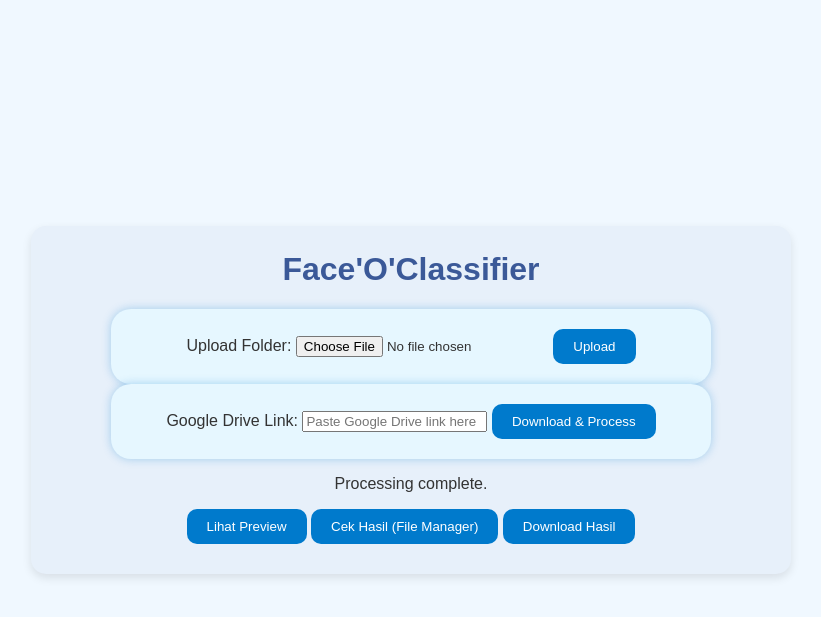
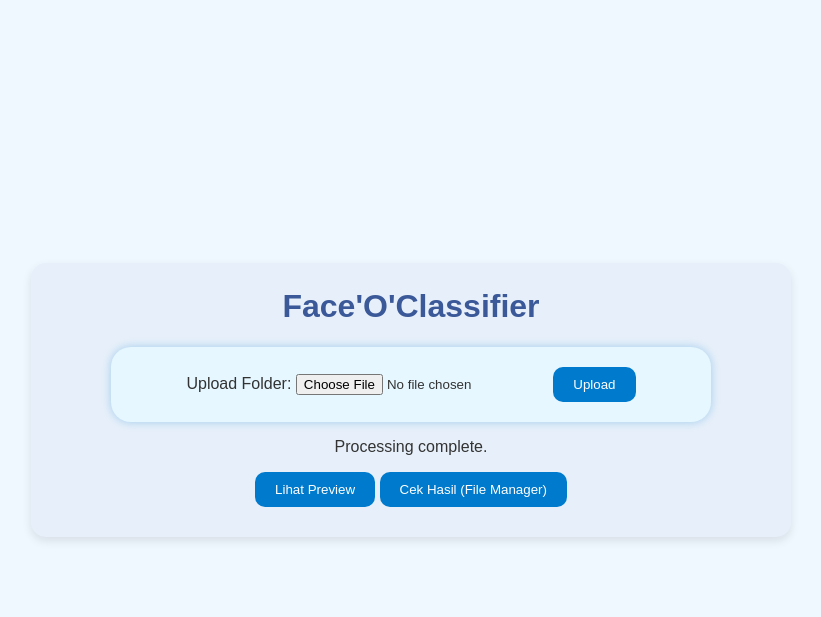
Before and after one commit to rayyanb572/Face-O-Classifier, a Flask app: page / in a window 1280 px wide. Shown: the top 617 px of the page, without its empty margins (229-1050 px from the left). Run offline with Flask 3, Linux system fonts and the light colour scheme; the visitor is signed in with stand-in values (Sample User, id 1); parts of the project's set-up code (start-up, migrations or seed data) failed here and were passed over.

Commit message:
update app

```diff
--- a/app.py
+++ b/app.py
@@ -1,46 +1,46 @@
-from flask import Flask, render_template, request, redirect, url_for, send_from_directory, session, jsonify
+from flask import Flask, render_template, request, redirect, url_for, send_from_directory, session
 import os
 import shutil
-import glob
-import gdown
 from werkzeug.utils import secure_filename
 from classify_faces import classify_faces
 from flask_session import Session
+import glob
 
-# Hapus semua session saat aplikasi dimulai
+# Hapus semua session yang tersimpan saat aplikasi baru dijalankan
 session_files = glob.glob('flask_session/*')
 for file in session_files:
     os.remove(file)
 
 app = Flask(__name__)
-app.config['SESSION_TYPE'] = 'filesystem'
-app.config['SESSION_FILE_DIR'] = 'flask_session'
-app.config['SESSION_PERMANENT'] = False
+app.config['SESSION_TYPE'] = 'filesystem'  # Simpan session di file
+app.config['SESSION_FILE_DIR'] = 'flask_session'  # Folder penyimpanan session
+app.config['SESSION_PERMANENT'] = False  # Non-permanen agar mudah dihapus
 Session(app)
-app.secret_key = "your_secret_key"
+app.secret_key = "your_secret_key"  # Kunci untuk sesi
 
-UPLOAD_FOLDER = '/tmp/uploads'
-OUTPUT_FOLDER = '/tmp/output_test'
-DOWNLOAD_FOLDER = '/tmp/downloads'
+UPLOAD_FOLDER = 'uploads'
+OUTPUT_FOLDER = 'output_test'
 app.config['UPLOAD_FOLDER'] = UPLOAD_FOLDER
 app.config['OUTPUT_FOLDER'] = OUTPUT_FOLDER
-app.config['DOWNLOAD_FOLDER'] = DOWNLOAD_FOLDER
 
 def clear_folder(folder_path):
+    """Menghapus folder lama dan membuat ulang folder kosong"""
     if os.path.exists(folder_path):
         shutil.rmtree(folder_path)
     os.makedirs(folder_path, exist_ok=True)
 
 @app.route('/')
 def index():
-    if not session.get('upload_complete'):
-        session.clear()
+    if not session.get('upload_complete'):  # Jika belum ada proses upload
+        session.clear()  # Reset session agar halaman awal bersih
+
     return render_template('index.html',
-                           output_path=session.get('output_path'),
-                           original_folder_name=session.get('original_folder_name'))
+                       output_path=session.get('output_path'),
+                       original_folder_name=session.get('original_folder_name'))  # ✅ Kirim variabel ke template
 
 @app.route('/upload', methods=['POST'])
 def upload_file():
+    """Menghandle upload folder dan melakukan klasifikasi wajah"""
     if 'folder' not in request.files:
         return redirect(request.url)
 
@@ -48,13 +48,16 @@ def upload_file():
     if not folder:
         return redirect(request.url)
 
+    # 🔄 Reset session sebelum memproses folder baru
     session.clear()
     session.modified = True
+
+    # Menghapus folder sebelumnya
     clear_folder(app.config['UPLOAD_FOLDER'])
 
     first_file_path = folder[0].filename
     uploaded_folder_name = os.path.dirname(first_file_path) or 'uploaded_folder'
-    secure_folder_name = secure_filename(uploaded_folder_name)
+    secure_folder_name = secure_filename(uploaded_folder_name)  # Nama aman untuk penyimpanan
     folder_path = os.path.join(app.config['UPLOAD_FOLDER'], secure_folder_name)
     os.makedirs(folder_path, exist_ok=True)
 
@@ -63,38 +66,18 @@ def upload_file():
             filename = secure_filename(os.path.basename(file.filename))
             file.save(os.path.join(folder_path, filename))
 
-    session['original_folder_name'] = uploaded_folder_name
-    session['folder_name'] = secure_folder_name
+    # ✅ Simpan nama asli dan nama aman di session
+    session['original_folder_name'] = uploaded_folder_name  # Menyimpan nama asli
+    session['folder_name'] = secure_folder_name  # Nama aman untuk penyimpanan
 
+    # Proses klasifikasi wajah
     output_path = classify_faces(folder_path)
+
+    # ✅ Simpan hasil proses di session setelah klasifikasi selesai
     session['output_path'] = output_path
     session['upload_complete'] = True
 
     return redirect(url_for('index'))
-
-@app.route('/download_gdrive', methods=['POST'])
-def download_gdrive():
-    data = request.json
-    gdrive_link = data.get('gdrive_link')
-
-    if not gdrive_link:
-        return jsonify({'error': 'Google Drive link is required'}), 400
-
-    try:
-        clear_folder(app.config['DOWNLOAD_FOLDER'])
-        download_path = os.path.join(app.config['DOWNLOAD_FOLDER'], 'downloaded_folder.zip')
-        gdown.download(gdrive_link, download_path, quiet=False)
-
-        extracted_folder = os.path.join(app.config['DOWNLOAD_FOLDER'], 'extracted')
-        os.makedirs(extracted_folder, exist_ok=True)
-
-        output_path = classify_faces(extracted_folder)
-        session['output_path'] = output_path
-        session['upload_complete'] = True
-
-        return jsonify({'message': 'Download and processing complete', 'output_path': output_path})
-    except Exception as e:
-        return jsonify({'error': str(e)}), 500
 
 @app.route('/preview')
 def preview():
@@ -107,23 +90,15 @@ def preview():
 def send_image(filename):
     return send_from_directory(app.config['OUTPUT_FOLDER'], filename)
 
-@app.route('/download_result')
-def download_result():
-    output_path = session.get('output_path')
-    if output_path and os.path.exists(output_path):
-        shutil.make_archive(output_path, 'zip', output_path)
-        return send_from_directory(os.path.dirname(output_path), os.path.basename(output_path) + '.zip', as_attachment=True)
-    return jsonify({'error': 'No output available'}), 404
-
 @app.route('/open_output')
 def open_output():
     output_path = session.get('output_path')
     if output_path and os.path.exists(output_path):
         try:
-            os.startfile(output_path)
+            os.startfile(output_path)  # Windows
         except Exception:
-            os.system(f'xdg-open "{output_path}"')
-    return '', 204
+            os.system(f'xdg-open "{output_path}"')  # Linux/macOS
+    return '', 204  # ✅ Tidak mereset halaman (No Content)
 
 if __name__ == "__main__":
-    app.run(debug=False, host='0.0.0.0', port=5000)
+    app.run(debug=False, host='127.0.0.1', port=5000)
--- a/templates/index.html
+++ b/templates/index.html
@@ -7,56 +7,52 @@
     <link rel="stylesheet" href="{{ url_for('static', filename='style.css') }}">
 </head>
 <body class="index-page">
-    <div class="index-container">
+    <body class="index-page">
+        <div class="index-container"> <!-- Tambahkan div ini -->
             <h1>Face'O'Classifier</h1>
 
-        <!-- Form Upload Lokal -->
+            <!-- Form Upload -->
             <form id="uploadForm" action="/upload" method="POST" enctype="multipart/form-data">
                 <div class="upload-container">
                 <label for="folder">Upload Folder:</label>
                 <input type="file" name="folder" id="folder" webkitdirectory directory>
-                <button type="submit">Upload</button>
-            </div>
-        </form>
-
-        <!-- Form Download dari Google Drive -->
-        <form id="gdriveForm" action="/download_gdrive" method="POST">
-            <div class="upload-container">
-                <label for="gdrive_link">Google Drive Link:</label>
-                <input type="text" name="gdrive_link" id="gdrive_link" placeholder="Paste Google Drive link here">
-                <button type="submit">Download & Process</button>
-            </div>
+                <button type="submit">Upload</button></div>
             </form>
 
             <!-- Loading Spinner -->
             <div id="loadingSpinner" class="spinner-container" style="display: none;">
                 <div class="spinner"></div>
-            <p>Processing folder: <strong id="processingFolder"></strong></p>
+                <p>Processing folder : <strong id="processingFolder"></strong></p>
             </div>
 
             <!-- Hasil Proses -->
             {% if output_path %}
             <div id="results">
                 {% if original_folder_name %}
-            <p>Folder: <strong>{{ original_folder_name }}</strong></p>
+                <p>Folder : <strong>{{ original_folder_name }}</strong></p>
                 {% endif %}
 
                 <p>Processing complete.</p>
                 <a href="{{ url_for('preview') }}"><button>Lihat Preview</button></a>
                 <button type="button" onclick="openOutput()">Cek Hasil (File Manager)</button>
-            <a href="{{ url_for('download_output') }}"><button>Download Hasil</button></a>
             </div>
             {% endif %}
-    </div>
+        </div> <!-- Tutup div -->
+    </body>
 
     <script>
         document.getElementById("uploadForm").onsubmit = function() {
+            // Ambil nama folder yang dipilih
             let folderInput = document.getElementById("folder");
             if (folderInput.files.length > 0) {
                 let folderName = folderInput.files[0].webkitRelativePath.split('/')[0];
                 document.getElementById("processingFolder").innerText = folderName;
             }
+
+            // Tampilkan spinner sebelum upload
             document.getElementById("loadingSpinner").style.display = "block";
+
+            // Sembunyikan hasil proses (jika ada)
             let resultsDiv = document.getElementById("results");
             if (resultsDiv) {
                 resultsDiv.style.display = "none";
```
Also changed, not shown: 1 other file. Lines whose indentation alone changed are shown as unchanged.
